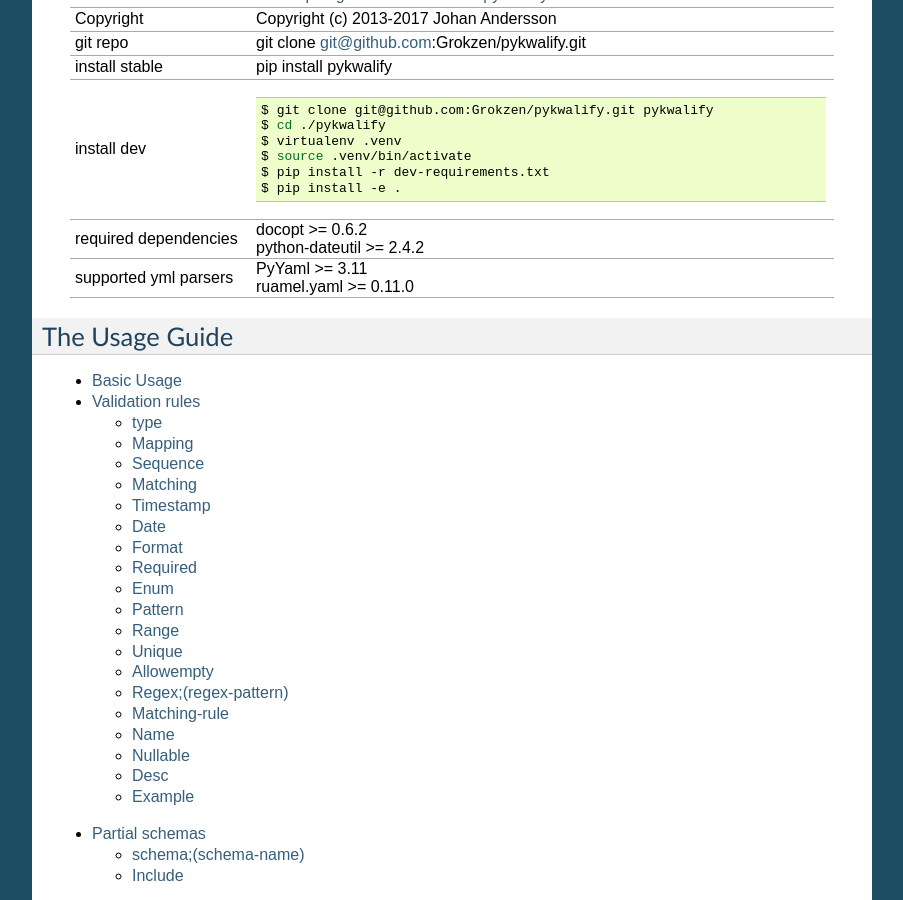
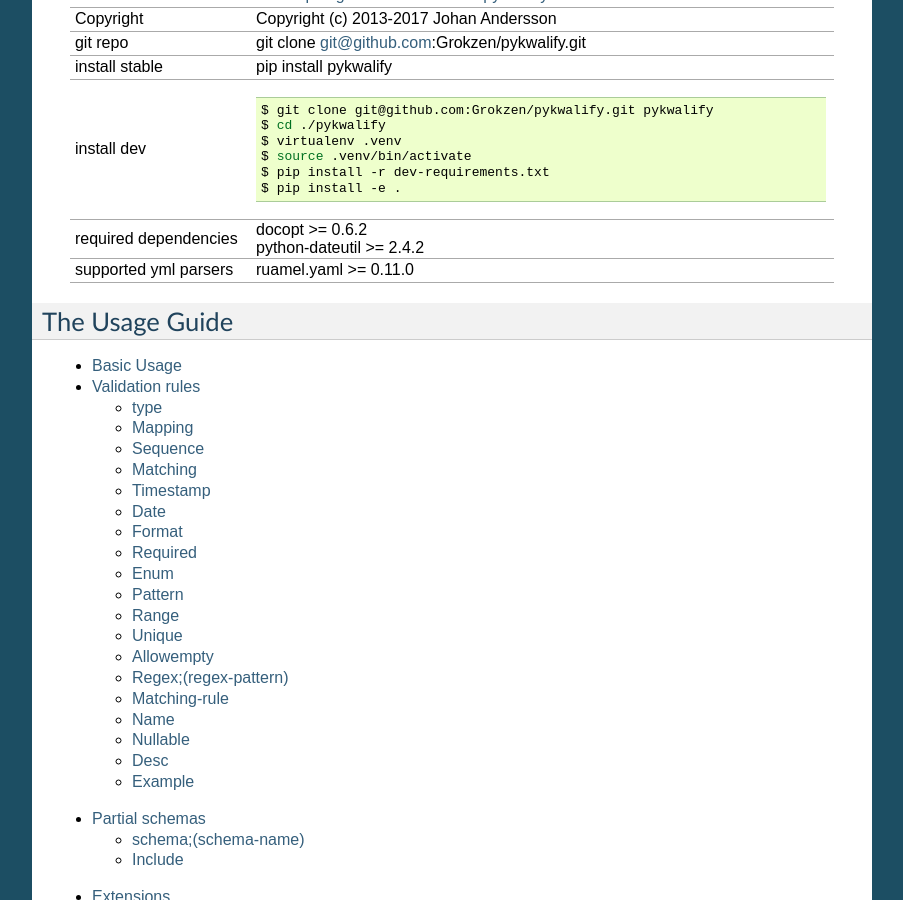
Before and after one commit to Grokzen/pykwalify, a Sphinx documentation site: the page built from docs/index.rst, in a window 1280 px wide and 900 px high, scrolled down 1729 px. Shown: the whole window, without its empty margins (198-1101 px from the left). Built offline with Sphinx 7.4.7, drawn with Linux system fonts in a browser that asks for light colours.

Commit message:
Update docs

```diff
--- a/docs/index.rst
+++ b/docs/index.rst
@@ -148,8 +148,7 @@ Project details
 | required dependencies | | docopt >= 0.6.2                                                                                                                                                                                               |
 |                       | | python-dateutil >= 2.4.2                                                                                                                                                                                      |
 +-----------------------+-----------------------------------------------------------------------------------------------------------------------------------------------------------------------------------------------------------------+
-| supported yml parsers | | PyYaml >= 3.11                                                                                                                                                                                                |
-|                       | | ruamel.yaml >= 0.11.0                                                                                                                                                                                         |
+| supported yml parsers | ruamel.yaml >= 0.11.0                                                                                                                                                                                           |
 +-----------------------+-----------------------------------------------------------------------------------------------------------------------------------------------------------------------------------------------------------------+
 
 
```
